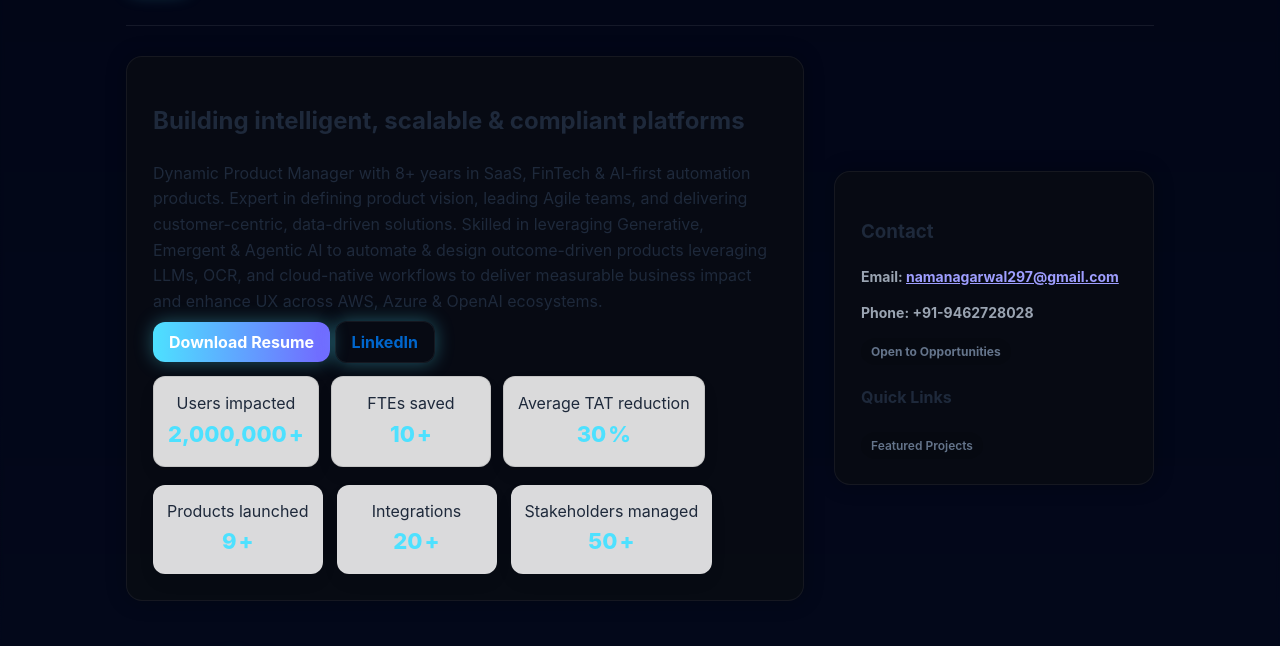
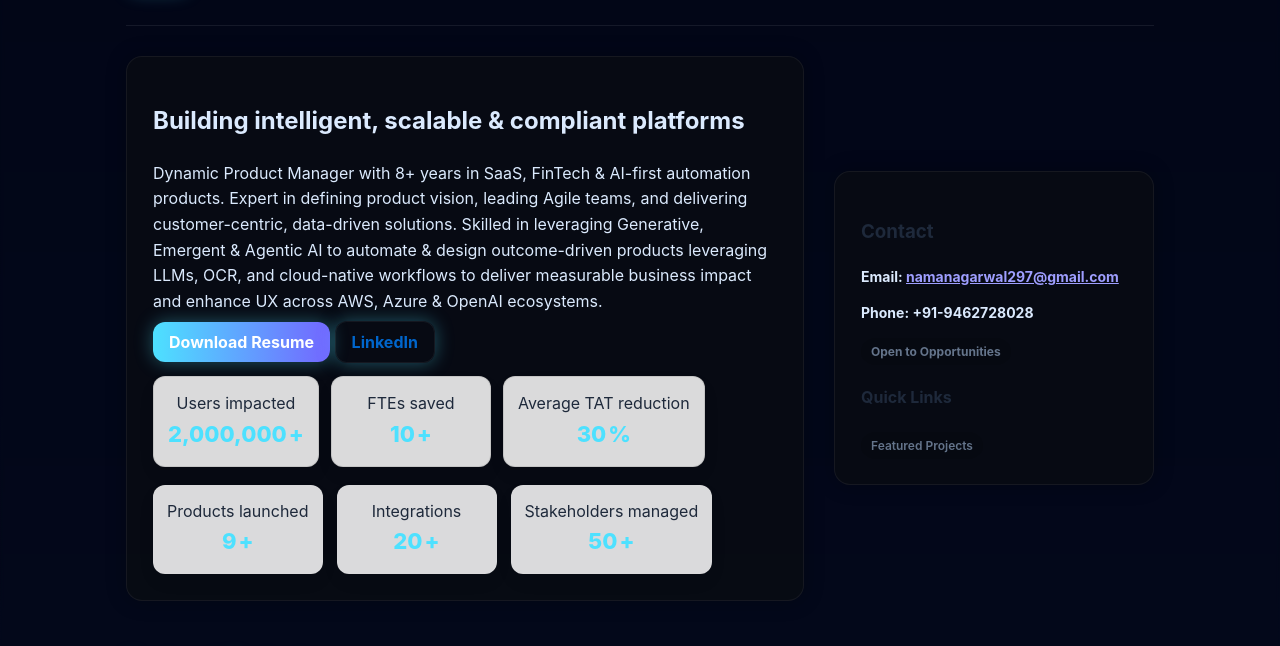
Before and after one commit to NamanAgarwal1106/NamanAgarwal_PortFolioRepo, a plain HTML site: page index.html in a window 1280 px wide. Both pictures are taken after a click on the button "Toggle dark / light". Shown: the part 117-763 px from the top of the page. Drawn offline with nearby package versions, Linux system fonts and the light colour scheme.

Commit message:
10th  Commit

```diff
--- a/index.html
+++ b/index.html
@@ -265,8 +265,13 @@ footer {
   --accent2: #7366ff;
   --glow: 0px 0px 18px rgba(77,225,255,0.35);
   color-scheme: dark;
+
 }
-
+:root[data-theme='dark'] .hero-card p,
+:root[data-theme='dark'] .hero-card h2 ,
+:root[data-theme='dark'] .timeline {
+  color: var(--text);
+}
 /* small layout for timeline */
 .timeline {
   margin-top: 18px;
@@ -386,7 +391,7 @@ footer {
           OpenAI ecosystems.</p>
         <div class="cta">
           <!-- use uploaded resume file path for download (dev will convert path to url) -->
-          <a class="btn" id="downloadResume" href="https://drive.google.com/file/d/1cuiiiSOTAVt-O9frqtHemC8crQPI4pqu/view?usp=drive_link" target="_blank" download>Download Resume</a>
+          <a class="btn" id="downloadResume" href="/mnt/data/NamanAgarwal_1611.pdf" target="_blank" download>Download Resume</a>
           <a class="btn ghost" href="https://www.linkedin.com/in/naman-agarwal-13a77271" target="_blank">LinkedIn</a>
         </div>
 
```
